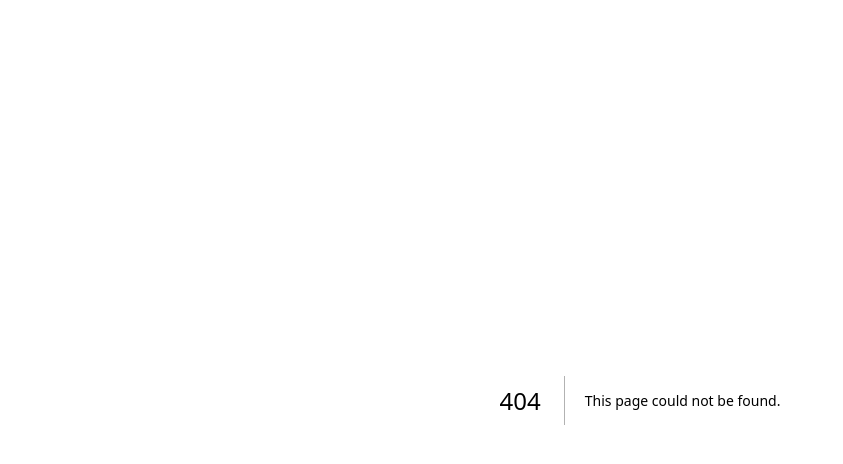
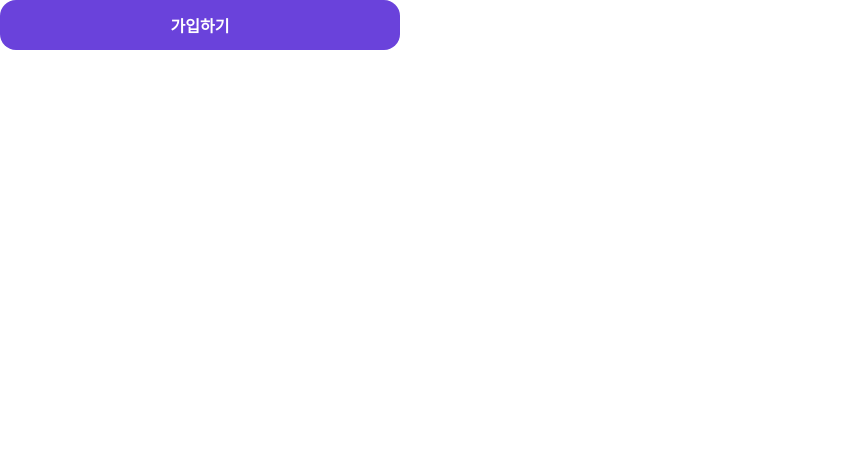
Before and after one commit to ouranos1/Team5-Wine, a Next.js app: page /login in a window 1280 px wide. Before the commit this address had no page. Shown: the top 464 px of the page, without its empty margins (0-843 px from the left). Built offline with nearby package versions, Linux system fonts and the light colour scheme.

Commit message:
feat: 버튼 기본형태

```diff
--- /dev/null
+++ b/src/app/login/page.tsx
@@ -0,0 +1,18 @@
+'use client';
+
+import React from 'react';
+import Button from '@/components/button/Button';
+
+const Home: React.FC = () => {
+  const handleClick = () => {
+    alert('Button clicked!');
+  };
+
+  return (
+    <div>
+      <Button text="가입하기" onClick={handleClick} />
+    </div>
+  );
+};
+
+export default Home;
--- /dev/null
+++ b/src/components/button/Button.scss
@@ -0,0 +1,22 @@
+@import '@/styles/Font-Mixins';
+@import '@/styles/ColorList';
+
+.button {
+  @include font-settings(16, bold, 26);
+
+  width: 400px;
+  height: 50px;
+  gap: 10px;
+  border-radius: 16px;
+  display: flex;
+  align-items: center;
+  justify-content: center;
+  background-color: $Primary-Purple-100;
+  color: white;
+  border: none;
+  cursor: pointer;
+
+  &:hover {
+    outline: 1px;
+  }
+}
--- /dev/null
+++ b/src/components/button/Button.tsx
@@ -0,0 +1,19 @@
+'use client';
+
+import React from 'react';
+import './Button.scss';
+
+type ButtonProps = {
+  text: string;
+  onClick: () => void;
+};
+
+const Button: React.FC<ButtonProps> = ({ text, onClick }) => {
+  return (
+    <button className="button" onClick={onClick}>
+      {text}
+    </button>
+  );
+};
+
+export default Button;
```
